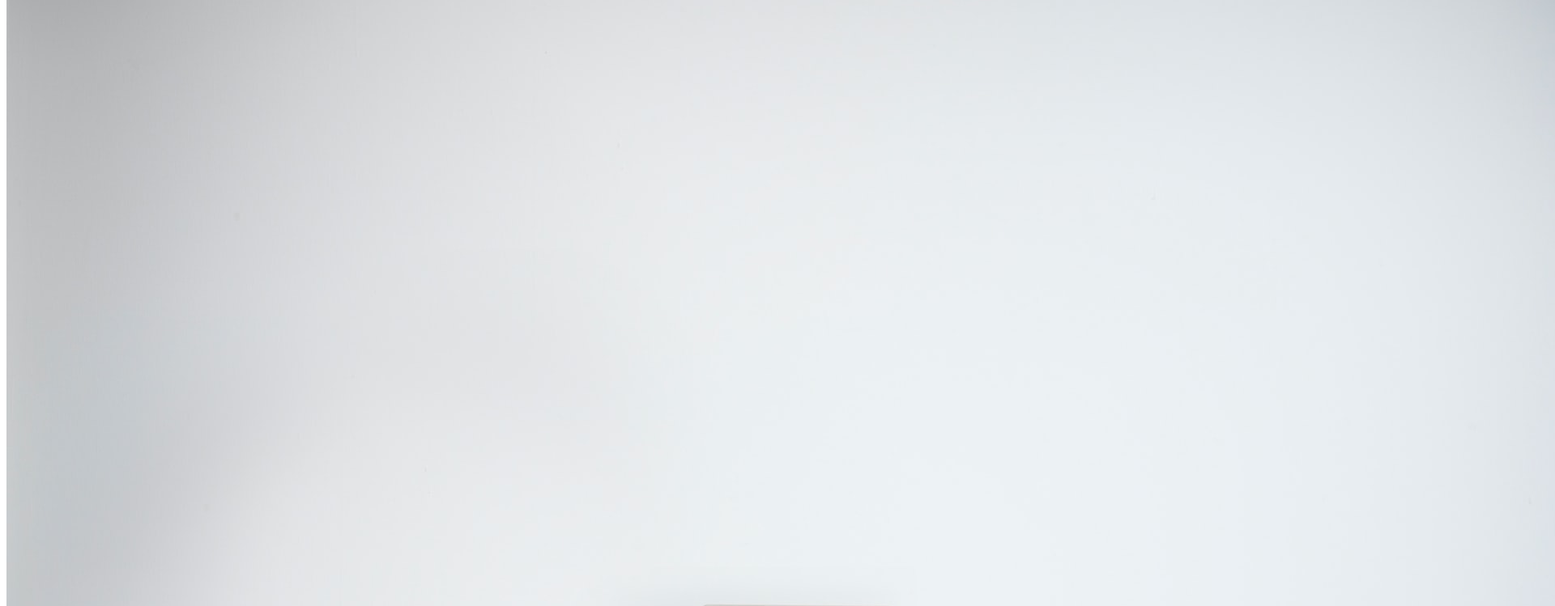
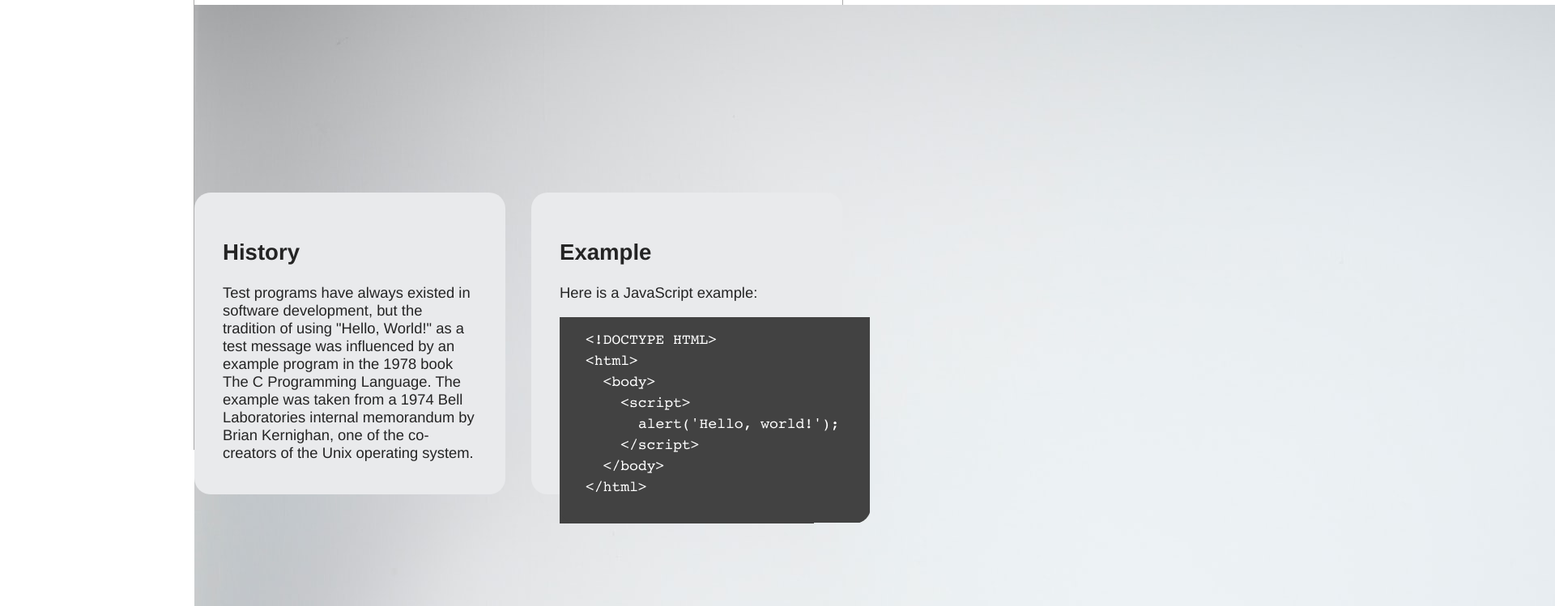
Before and after one commit to Ajruf/MI449, a plain HTML site: page index.html in a window 1280 px wide. Shown: the part 153-902 px from the top of the page at 81% size, 1920 px wide, since content can reach past the window. Drawn offline with Linux system fonts and the light colour scheme.

Commit message:
First Test

```diff
--- a/index.html
+++ b/index.html
@@ -1,11 +1,7 @@
 <!DOCTYPE html>
 <html lang="en">
     <head>
-        <meta charset="UTF-8">
-        <meta http-equiv="X-UA-Compatible" content="IE=edge">
-        <meta name="viewport" content="width=device-width, initial-scale=1.0">
-        <link rel="stylesheet" href="style.css">
-        <title>MI349 Final</title>
+        <link rel="stylesheet" href="screen.css">
     </head>
     <body rel="index">
             <header>
```
